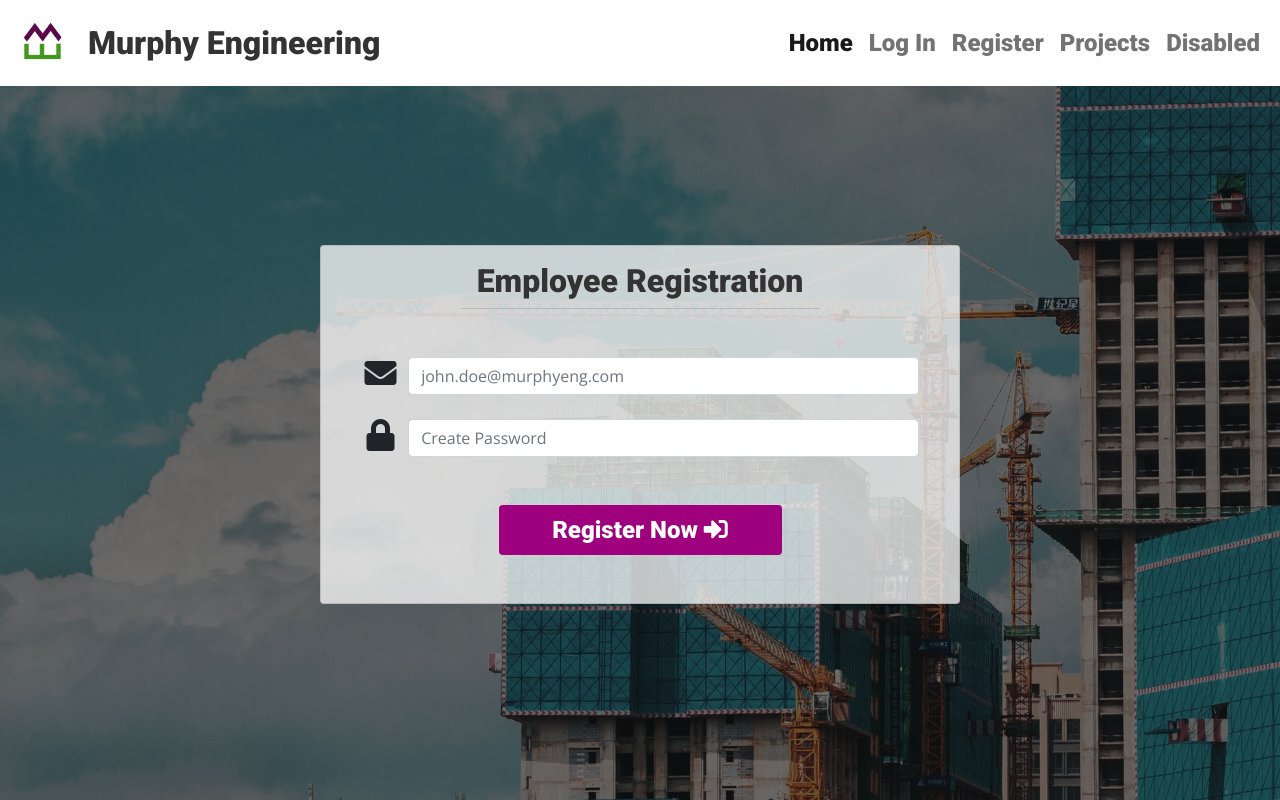
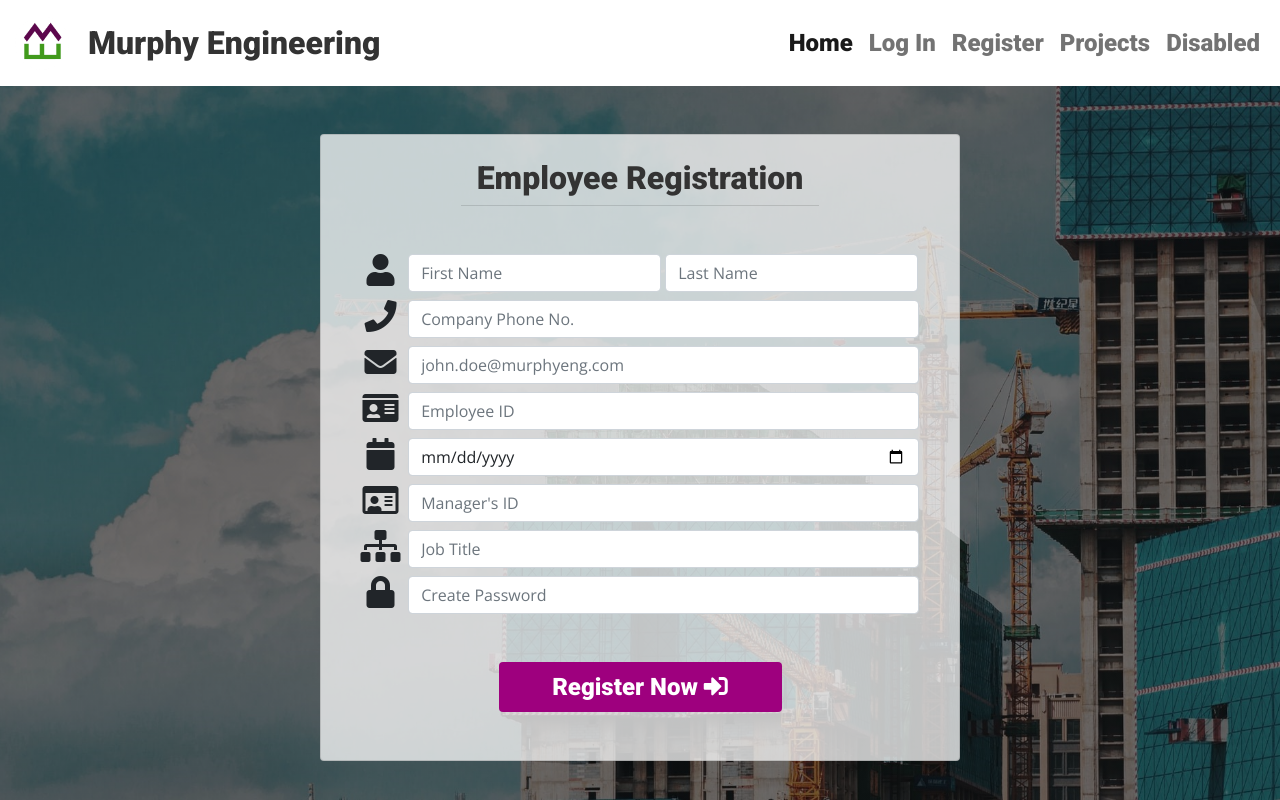
Before and after one commit to Code-Institute-Submissions/Milestone-Project-143, a Flask app: page /register in a window 1280 px wide. Run offline with Flask 2, Linux system fonts and the light colour scheme; some libraries are stand-ins or nearby versions.

Commit message:
Added missing employee fields and register functionality, now inserting to MONGODB

```diff
--- a/app.py
+++ b/app.py
@@ -34,6 +34,31 @@ def get_projects():
 
 @app.route("/register", methods=["GET", "POST"])
 def register():
+    if request.method == "POST":
+        # check if email already exists within db
+        existing_email = mongo.db.employees.find_one(
+            {"email": request.form.get("email").lower()})
+
+        if existing_email:
+            flash("Email already in use, try logging in instead.")
+            return redirect(url_for("register"))
+
+        register = {
+            "first_name": request.form.get("first_name").lower(),
+            "last_name": request.form.get("last_name").lower(),
+            "phone": request.form.get("phone").lower(),
+            "email": request.form.get("email").lower(),
+            "employee_id": request.form.get("employee_id"),
+            "dob": request.form.get("dob"),
+            "manager_id": request.form.get("manager_id"),
+            "title": request.form.get("title").lower(),
+            "password": generate_password_hash(request.form.get("password"))
+        }
+        mongo.db.employees.insert_one(register)
+
+        # put the new user into 'session' cookie
+        session["employee"] = request.form.get("email").lower()
+        flash("Registration Successful!")
     return render_template("register.html")
 
 
--- a/static/css/style.css
+++ b/static/css/style.css
@@ -16,10 +16,18 @@ body {
  background-color: #ffffff;
 }
 
+.dark {
+    background-color: #333333;
+}
+
 /******************************Text Styles******************************/
 
 .darktext {
     color: #333333 !important;
+}
+
+.whitetext {
+    color: #ffffff !important;
 }
 
 .largetext {
@@ -117,18 +125,29 @@ header {
 
 .card-header {
     background-color: rgba(255, 255, 255, 0.0);
-
 }
 
 .overlay {
     background-color: rgba(255, 255, 255, 0.75);
 }
 
+.nameinput{
+    width: 49.5%;
+    display: inline;
+}
+
 /******************************Media Queries for Smaller devices******************************/
+
+@media (max-width: 1100px) {
+        .nameinput{
+    width: 49%;
+    display: inline;
+    }
+}
 
 @media (max-width: 576px) {
         .largeicon {
-        font-size: 20px;
+        font-size: 18px;
     }
 
     body, html {
@@ -138,13 +157,10 @@ header {
 }
 
 @media (max-width: 350px) {
+      .largeicon {
+        font-size: 15px;
+    }
     body, html {
         font-size: 12px;
     }
-
-    .largeicon {
-        font-size: 16px;
-    }
-
-
 }
--- a/templates/base.html
+++ b/templates/base.html
@@ -48,8 +48,23 @@
         </nav>
     </header>
 
+    <section>
+        <!-- flash messages -->
+        {% with messages = get_flashed_messages() %}
+            {% if messages %}
+                {% for message in messages %}
+                    <div class="row p-0 pt-5 text-center dark">
+                        <h4 class="whitetext p-0 largetext center-align">{{ message }}</h4>
+                    </div>
+                {% endfor %}
+            {% endif %}
+        {% endwith %}
+    </section>
+
+    <main>
     {% block content %}
     {% endblock %}
+    </main>
 
     <script src="http://code.jquery.com/jquery-3.5.1.min.js"
         integrity="sha256-9/aliU8dGd2tb6OSsuzixeV4y/faTqgFtohetphbbj0=" crossorigin="anonymous"></script>
--- a/templates/register.html
+++ b/templates/register.html
@@ -5,16 +5,71 @@
     <div class="row px-0">
         <div class="heroimage p-0">
         <div class="px-0">
-            <form class="card col-10 offset-1 col-md-6 offset-md-3 overlay" method="POST" action="{{ url_for('register') }}" style="position:absolute; top: 25%; z-index: 3;">
-                    <h5 class="card-header darktext largetext mx-auto pt-3 text-center">Employee Registration</h5>
-                    <div class="card-body p-5">
+            <form class="card col-10 offset-1 col-md-6 offset-md-3 overlay" method="POST" action="{{ url_for('register') }}" style="position:absolute; top: 10%; z-index: 3;">
+                    <h5 class="card-header darktext largetext mx-auto pt-4 text-center">Employee Registration</h5>
+                    <div class="card-body p-3 p-md-5">
+                        <!--First Name-->
+                        <div class="mb-2 row">
+                            <div class="col-1 text-center p-0">
+                                <i class="fas fa-user align-middle largeicon"></i>
+                            </div>
+                            <div class="col-11 p-0 px-1">
+                                <input type="text" name="first_name" pattern="^[a-zA-Z]{2,20}$" class="form-control nameinput" id="first_name" placeholder="First Name" minlength="2" maxlength="20" required>
+                                <input type="text" name="last_name" pattern="^[a-zA-Z]{2,25}$" class="form-control nameinput" id="last_name" placeholder="Last Name" minlength="2" maxlength="25" required>
+                            </div>
+                        </div>
+                        <!--Phone Number-->
+                        <div class="mb-2 row">
+                            <div class="col-1 text-center p-0">
+                                <i class="fas fa-phone align-middle largeicon"></i>
+                            </div>
+                            <div class="col-11 p-0 px-1">
+                                <input type="tel" name="phone" pattern="^[0-9]{5,15}$" class="form-control" id="phone" placeholder="Company Phone No." minlength="5" maxlength="15" required>
+                            </div>
+                        </div>
                         <!--Enter Email Input-->
-                        <div class="mb-4 row">
+                        <div class="mb-2 row">
                             <div class="col-1 text-center p-0">
                                 <i class="fas fa-envelope align-middle largeicon"></i>
                             </div>
                             <div class="col-11 p-0 px-1">
                                 <input type="email" name="email" class="form-control" id="email" placeholder="john.doe@murphyeng.com">
+                            </div>
+                        </div>
+                        <!--Employee_Id-->
+                        <div class="mb-2 row">
+                            <div class="col-1 text-center p-0">
+                                <i class="fas fa-id-card align-middle largeicon"></i>
+                            </div>
+                            <div class="col-11 p-0 px-1">
+                                <input type="number" name="employee_id" pattern="^[0-9]{1,5}$" class="form-control" id="employee_id" placeholder="Employee ID" minlength="1" maxlength="5" required>
+                            </div>
+                        </div>
+                        <!--DOB-->
+                        <div class="mb-2 row">
+                            <div class="col-1 text-center p-0">
+                                <i class="fas fa-calendar align-middle largeicon"></i>
+                            </div>
+                            <div class="col-11 p-0 px-1">
+                                <input type="date" name="dob" class="form-control" id="dob" placeholder="Date of Birth" required>
+                            </div>
+                        </div>
+                        <!--Manager_Id-->
+                        <div class="mb-2 row">
+                            <div class="col-1 text-center p-0">
+                                <i class="far fa-id-card align-middle largeicon"></i>
+                            </div>
+                            <div class="col-11 p-0 px-1">
+                                <input type="number" name="manager_id" pattern="^[0-9]{1,5}$" class="form-control" id="manager_id" placeholder="Manager's ID" minlength="1" maxlength="5" required>
+                            </div>
+                        </div>
+                        <!--Job Title-->
+                        <div class="mb-2 row">
+                            <div class="col-1 text-center p-0">
+                                <i class="fas fa-sitemap align-middle largeicon"></i>
+                            </div>
+                            <div class="col-11 p-0 px-1">
+                                <input type="text" name="title" pattern="^[a-zA-Z]{5,25}$" class="form-control" id="title" placeholder="Job Title" minlength="5" maxlength="25" required>
                             </div>
                         </div>
                         <!--Create Password Input-->
@@ -23,12 +78,12 @@
                                 <i class="fas fa-lock align-middle largeicon"></i>
                             </div>
                             <div class="col-11 p-0 px-1">
-                                <input type="password" name="password" class="form-control" id="password" placeholder="Create Password">
+                                <input type="password" name="password" pattern="^[a-zA-Z0-9]{5,15}$" class="form-control" id="password" placeholder="Create Password" minlength="5" maxlength="15" required>
                             </div>
                         </div>
                         <!--Registration Submit Button-->
                         <div class="row">
-                            <button type="submit" class="btn btn-purple col-12 col-md-8 offset-md-2 col-lg-6 offset-lg-3 mediumtext">
+                            <button type="submit" class="btn btn-purple col-10 offset-1 col-md-8 offset-md-2 col-lg-6 offset-lg-3 mediumtext">
                                 Register Now <i class="fas fa-sign-in-alt"></i>
                             </button>
                         </div>
```
